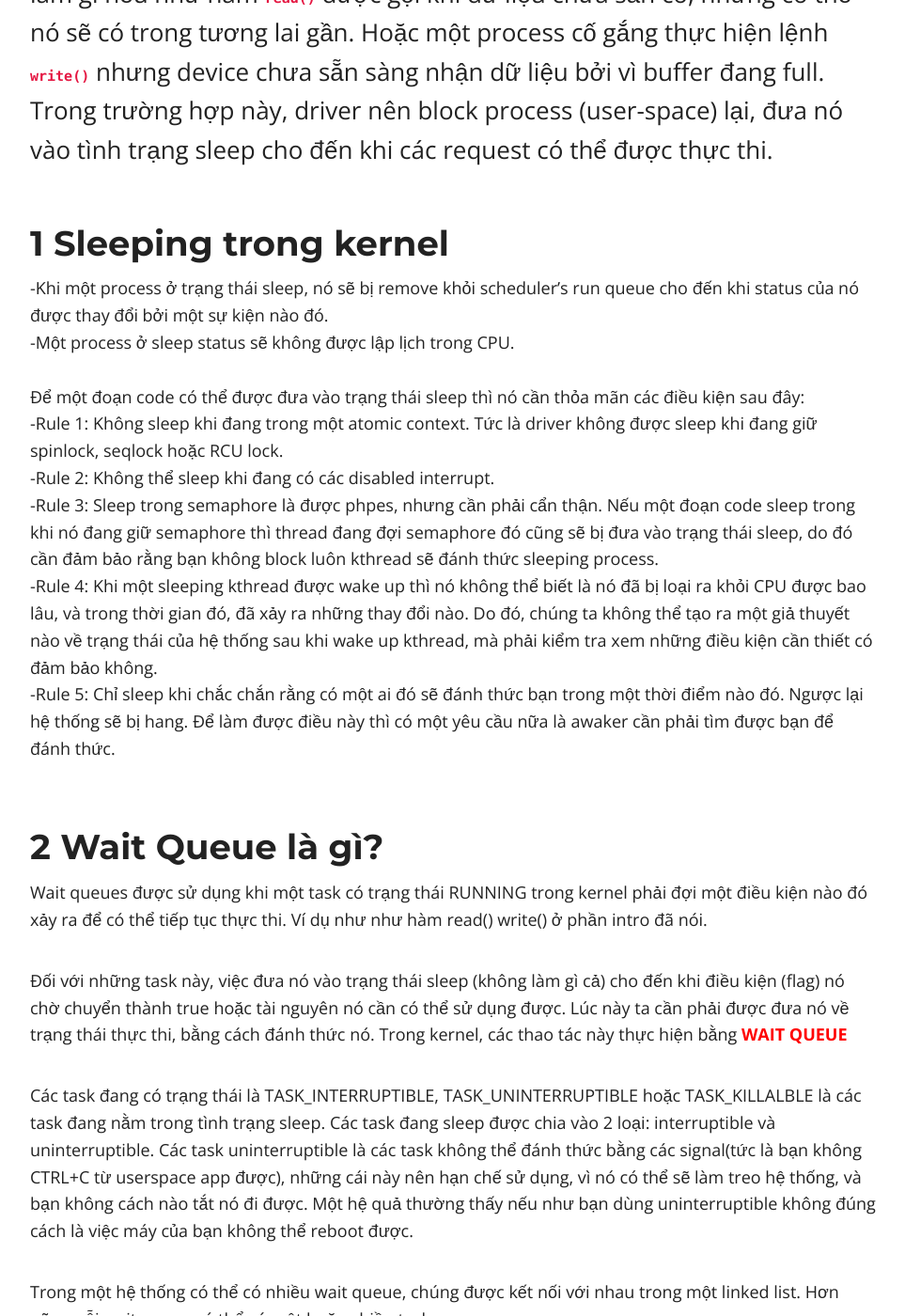
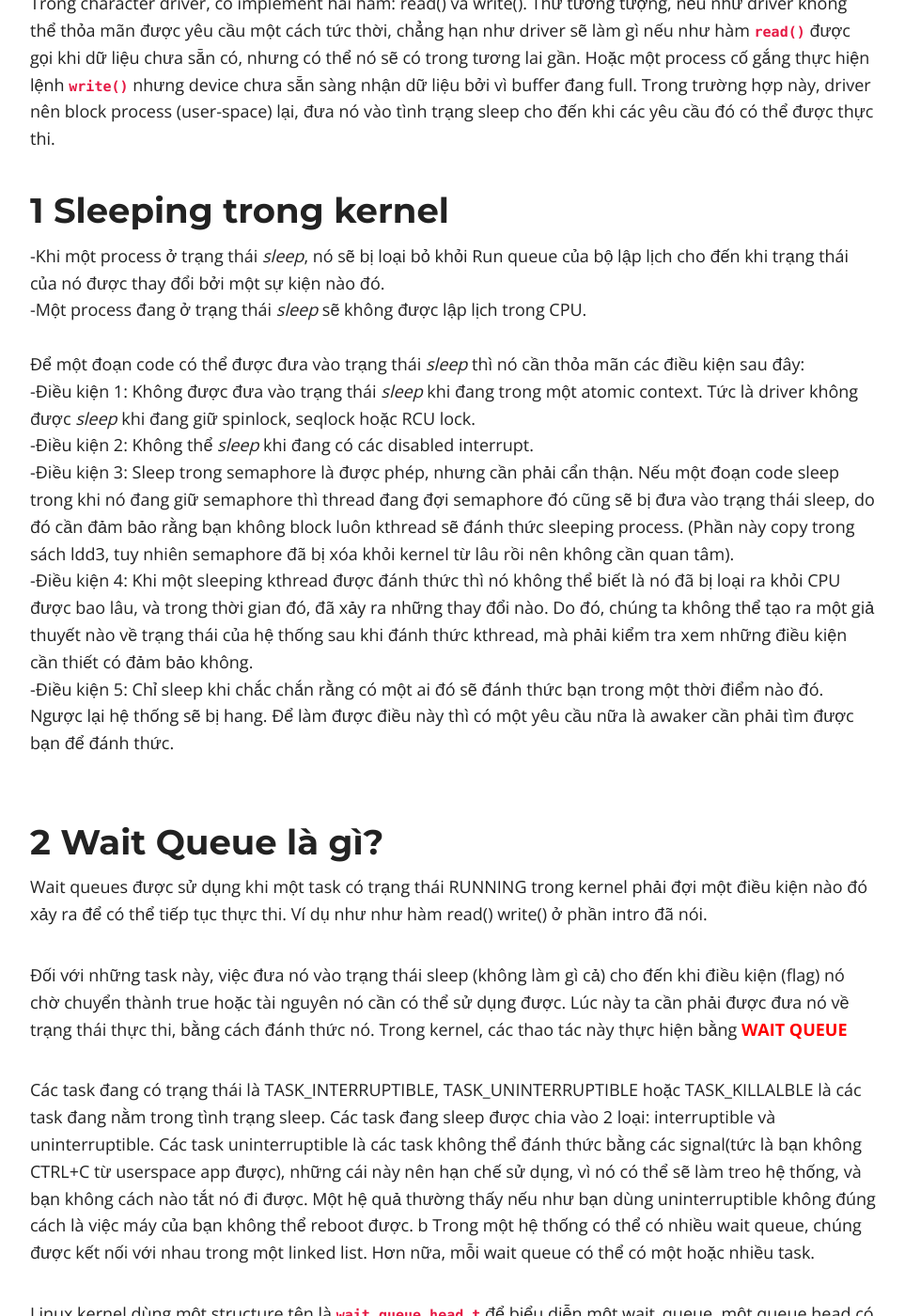
Before and after one commit to ita93/ita93.github.io, a Jekyll site: the page built from _posts/2018-01-25-Blocking-IO.md, in a window 1280 px wide and 1400 px high, scrolled down 681 px. Shown: the whole window at 94% size, without its empty margins (158-1121 px from the left). Built offline with Jekyll 4.4.1, drawn with Linux system fonts in a browser that asks for light colours; nearby versions of some CDN libraries; comment, search, counter and statistics services are not loaded; some of the changed text lies outside the part shown.

Commit message:
Rename Blocking-IO Update some information

```diff
--- a/_posts/2018-01-25-Sleeping and Wait queue.md
+++ b/_posts/2018-01-25-Blocking-IO.md
@@ -5,18 +5,19 @@
 
 comments: true
 ---
+Blocking IO dịch một cách đơn giản nghĩa là thực thi đơn luồng, tức là tác vụ chỉ có thể được thực thi sau khi một hay một số tác vụ nhất định nào đấy đã được hoàn thành. Ví dụ như chương trình Word chỉ có thể đọc một file văn bản <u><b>sau khi</b></u> nó đã mở được file đó.
 
-Trong character driver, có implement hai hàm: read() và write(). Thử tưởng tượng, nếu như driver không thể thỏa mãn được request một cách tức thời, thì nó sẽ phản ứng như thế nào? Điều này tức là driver sẽ làm gì nếu như hàm <code>read()</code> được gọi khi dữ liệu chưa sẵn có, nhưng có thể nó sẽ có trong tương lai gần. Hoặc một process cố gắng thực hiện lệnh <code>write()</code> nhưng device chưa sẵn sàng nhận dữ liệu bởi vì buffer đang full. Trong trường hợp này, driver nên block process (user-space) lại, đưa nó vào tình trạng sleep cho đến khi các request có thể được thực thi.<br/>
+Trong character driver, có implement hai hàm: read() và write(). Thử tưởng tượng, nếu như driver không thể thỏa mãn được yêu cầu một cách tức thời, chẳng hạn như  driver sẽ làm gì nếu như hàm <code>read()</code> được gọi khi dữ liệu chưa sẵn có, nhưng có thể nó sẽ có trong tương lai gần. Hoặc một process cố gắng thực hiện lệnh <code>write()</code> nhưng device chưa sẵn sàng nhận dữ liệu bởi vì buffer đang full. Trong trường hợp này, driver nên block process (user-space) lại, đưa nó vào tình trạng sleep cho đến khi các yêu cầu đó có thể được thực thi.<br/>
 
 ## 1 Sleeping trong kernel
--Khi một process ở trạng thái sleep, nó sẽ bị remove khỏi scheduler's run queue cho đến khi status của nó được thay đổi bởi một sự kiện nào đó. <br/>
--Một process ở sleep status sẽ không được lập lịch trong CPU.<br/><br/>
-Để một đoạn code có thể được đưa vào trạng thái sleep thì nó cần thỏa mãn các điều kiện sau đây:<br/>
--Rule 1: Không sleep khi đang trong một atomic context. Tức là driver không được sleep khi đang giữ spinlock, seqlock hoặc RCU lock.<br/>
--Rule 2: Không thể sleep khi đang có các disabled interrupt.<br/>
--Rule 3: Sleep trong semaphore là được phpes, nhưng cần phải cẩn thận. Nếu một đoạn code sleep trong khi nó đang giữ semaphore thì thread đang đợi semaphore đó cũng sẽ bị đưa vào trạng thái sleep, do đó cần đảm bảo rằng bạn không block luôn kthread sẽ đánh thức sleeping process.<br/>
--Rule 4: Khi một sleeping kthread được wake up thì nó không thể biết là nó đã bị loại ra khỏi CPU được bao lâu, và trong thời gian đó, đã xảy ra những thay đổi nào. Do đó, chúng ta không thể tạo ra một giả thuyết nào về trạng thái của hệ thống sau khi wake up kthread, mà phải kiểm tra xem những điều kiện cần thiết có đảm bảo không.<br/>
--Rule 5: Chỉ sleep khi chắc chắn rằng có một ai đó sẽ đánh thức bạn trong một thời điểm nào đó. Ngược lại hệ thống sẽ bị hang. Để làm được điều này thì có một yêu cầu nữa là awaker cần phải tìm được bạn để đánh thức.<br/><br/>
+-Khi một process ở trạng thái <i>sleep</i>, nó sẽ bị loại bỏ khỏi Run queue của bộ lập lịch cho đến khi trạng thái của nó được thay đổi bởi một sự kiện nào đó. <br/>
+-Một process đang ở trạng thái <i>sleep</i> sẽ không được lập lịch trong CPU.<br/><br/>
+Để một đoạn code có thể được đưa vào trạng thái <i>sleep</i> thì nó cần thỏa mãn các điều kiện sau đây:<br/>
+-Điều kiện 1: Không được đưa vào trạng thái <i>sleep</i> khi đang trong một atomic context. Tức là driver không được <i>sleep</i> khi đang giữ spinlock, seqlock hoặc RCU lock.<br/>
+-Điều kiện 2: Không thể <i>sleep</i> khi đang có các disabled interrupt.<br/>
+-Điều kiện 3: Sleep trong semaphore là được phép, nhưng cần phải cẩn thận. Nếu một đoạn code sleep trong khi nó đang giữ semaphore thì thread đang đợi semaphore đó cũng sẽ bị đưa vào trạng thái sleep, do đó cần đảm bảo rằng bạn không block luôn kthread sẽ đánh thức sleeping process. (Phần này copy trong sách ldd3, tuy nhiên semaphore đã bị xóa khỏi kernel từ lâu rồi nên không cần quan tâm).<br/>
+-Điều kiện 4: Khi một sleeping kthread được đánh thức thì nó không thể biết là nó đã bị loại ra khỏi CPU được bao lâu, và trong thời gian đó, đã xảy ra những thay đổi nào. Do đó, chúng ta không thể tạo ra một giả thuyết nào về trạng thái của hệ thống sau khi đánh thức kthread, mà phải kiểm tra xem những điều kiện cần thiết có đảm bảo không.<br/>
+-Điều kiện 5: Chỉ sleep khi chắc chắn rằng có một ai đó sẽ đánh thức bạn trong một thời điểm nào đó. Ngược lại hệ thống sẽ bị hang. Để làm được điều này thì có một yêu cầu nữa là awaker cần phải tìm được bạn để đánh thức.<br/><br/>
 
 ## 2 Wait Queue là gì?
 Wait queues được sử dụng khi một task có trạng thái RUNNING trong kernel phải đợi một điều kiện nào đó xảy ra để có thể tiếp tục thực thi. Ví dụ như như hàm read() write() ở phần intro đã nói.
@@ -24,7 +25,7 @@
 Đối với những task này, việc đưa nó vào trạng thái sleep (không làm gì cả) cho đến khi điều kiện (flag) nó chờ chuyển thành true hoặc tài nguyên nó cần có thể sử dụng được. Lúc này ta cần phải được đưa nó về trạng thái thực thi, bằng cách đánh thức nó. Trong kernel, các thao tác này thực hiện bằng <b><span style="color:red">WAIT QUEUE</span></b>
 
 Các task đang có trạng thái là TASK_INTERRUPTIBLE, TASK_UNINTERRUPTIBLE hoặc TASK_KILLALBLE là các task đang nằm trong tình trạng sleep. Các task đang sleep được chia vào 2 loại: interruptible và uninterruptible. Các task uninterruptible là các task không thể đánh thức bằng các signal(tức là bạn không CTRL+C từ userspace app được), những cái này nên hạn chế sử dụng, vì nó có thể sẽ làm treo hệ thống, và bạn không cách nào tắt nó đi được. Một hệ quả thường thấy nếu như bạn dùng uninterruptible không đúng cách là việc máy của bạn không thể reboot được.
-
+b
 Trong một hệ thống có thể có nhiều wait queue, chúng được kết nối với nhau trong một linked list. Hơn nữa, mỗi wait queue có thể có một hoặc nhiều task.
 
 Linux kernel dùng một structure tên là <code>wait_queue_head_t</code> để biểu diễn một wait_queue. một queue head có thể được khởi tạo bằng các cách sau:<br/>
@@ -61,6 +62,7 @@
 {% endhighlight %}
 
 Ở đây <code>nr</code> là số lượng task sẽ được đánh thức.(thường là 1).
+Thông thường thì các hàm wait sẽ kiểm tra điều kiện truyền vào (condition flag) ngay tại thời điểm gọi hàm, nếu điều kiện này không thỏa mãn thì nó mới tạo ra một mục mới trong WAIT QUEUE, ngược lại nó sẽ return ngay lập tức, và đoạn code sau lời gọi hàm wait sẽ được thi ngay mà không phải đợi chờ gì cả. WAIT QUEUE về cơ bản chỉ là một cái danh sách liên kết chứa các con trỏ <code>struct wait_queue_entry*</code>
 
 ## 4.Blocking and Nonblocking Operations
 Phần này sẽ nói về việc xác định xem khi nào chúng ta sẽ đưa process vào trạng thái sleep?<br/>
```
Also changed, not shown: _posts/2018-02-05-Access Control on Device file.md (deleted, +0 -19 lines).
